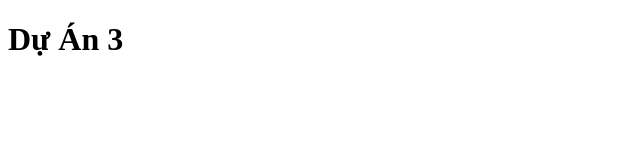
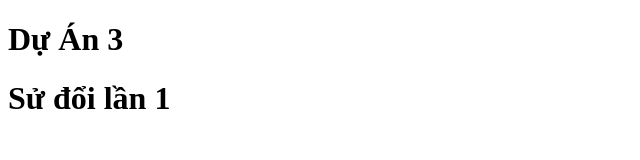
Before and after one commit to tien-cmd/DuAn3, a plain HTML site: page index.html in a window 1280 px wide. Shown: the whole page, without its empty margins (0-640 px from the left). Drawn offline with Linux system fonts and the light colour scheme.

Commit message:
sử đổi lần 1

```diff
--- a/index.html
+++ b/index.html
@@ -7,5 +7,6 @@
   </head>
   <body>
     <h1>Dự Án 3</h1>
+    <h1>Sử đổi lần 1</h1>
   </body>
 </html>
```
